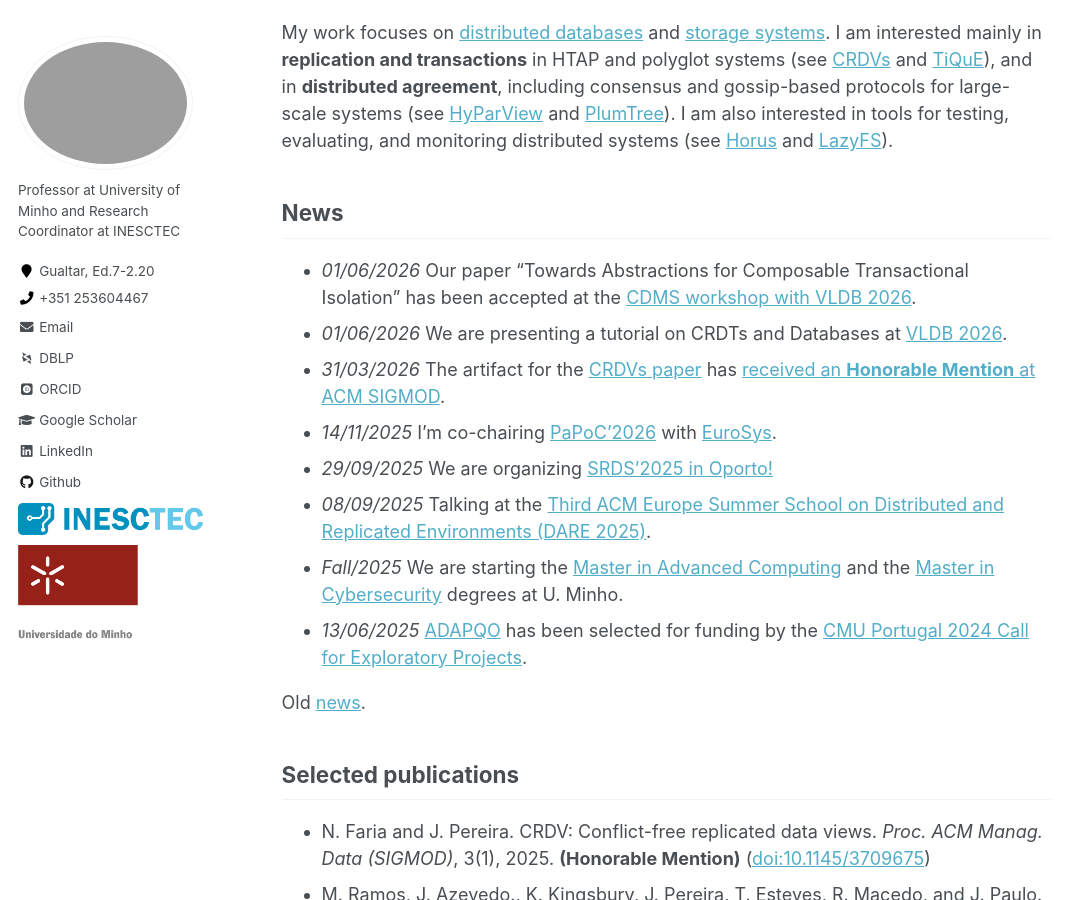
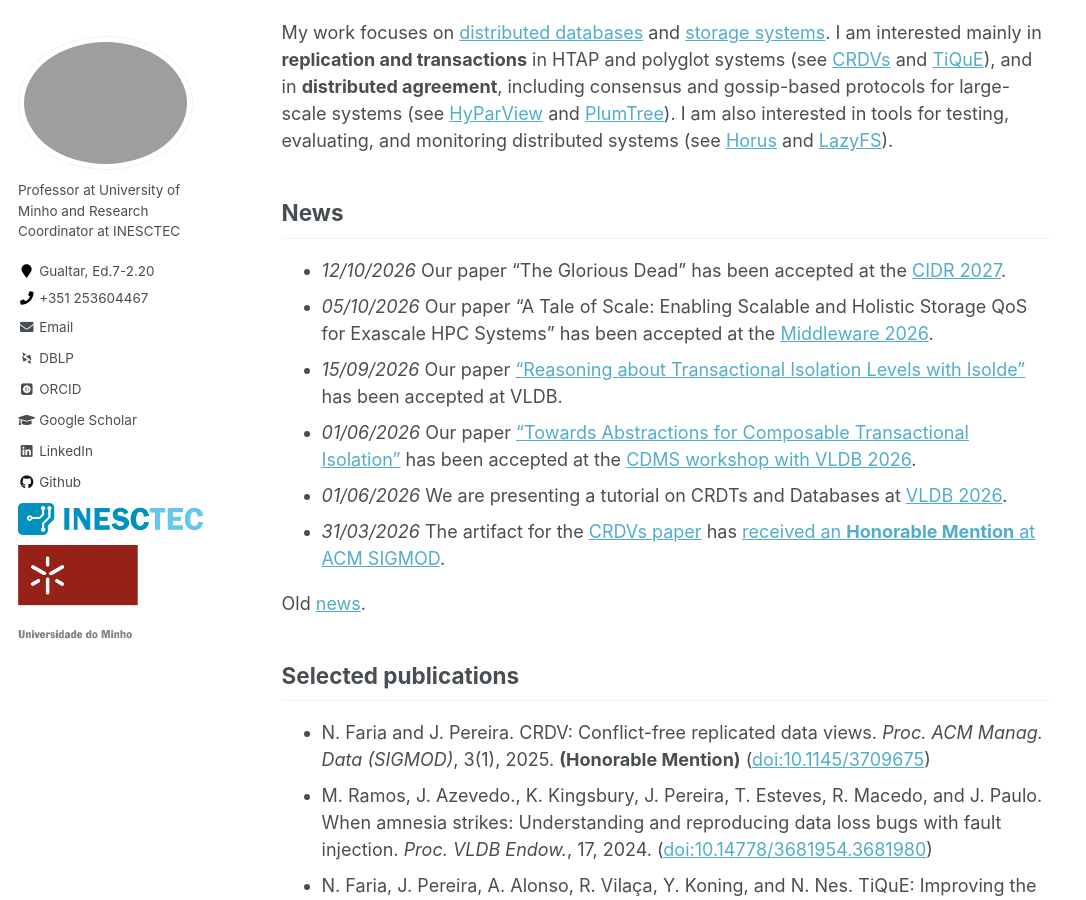
Before and after one commit to jopereira/jopereira.github.io, a Jekyll site: the page built from _pages/about.md, in a window 1280 px wide and 900 px high, scrolled down 203 px. Shown: the whole window, without its empty margins (0-1086 px from the left). Built offline with Jekyll 4.4.1, drawn with Linux system fonts in a browser that asks for light colours; some web fonts are replaced.

Commit message:
new papers

```diff
--- a/_pages/about.md
+++ b/_pages/about.md
@@ -14,14 +14,12 @@ My work focuses on [distributed databases](https://dbr-haslab.github.io/) and [s
 
 ## News
 
-- *01/06/2026* Our paper "Towards Abstractions for Composable Transactional Isolation" has been accepted at the [CDMS workshop with VLDB 2026](https://cdmsworkshop.github.io/2026/acceptedpapers.html).
+- *12/10/2026* Our paper "The Glorious Dead" has been accepted at the [CIDR 2027](https://www.cidrdb.org/cidr2027/papers.html).
+- *05/10/2026* Our paper "A Tale of Scale: Enabling Scalable and Holistic Storage QoS for Exascale HPC Systems" has been accepted at the [Middleware 2026](https://middleware-conf.github.io/2026/program/accepted-paper-list/).
+- *15/09/2026* Our paper ["Reasoning about Transactional Isolation Levels with Isolde"](https://doi.org/10.14778/3849398.3849399) has been accepted at VLDB.
+- *01/06/2026* Our paper ["Towards Abstractions for Composable Transactional Isolation"](https://vldb.org/2026/Workshops/VLDB-Workshops-2026/CDMS/CDMS26_7.pdf) has been accepted at the [CDMS workshop with VLDB 2026](https://cdmsworkshop.github.io/2026/acceptedpapers.html).
 - *01/06/2026* We are presenting a tutorial on CRDTs and Databases at [VLDB 2026](https://vldb.org/2026/).
 - *31/03/2026* The artifact for the [CRDVs paper](http://dx.doi.org/10.1145/3709675) has [received an **Honorable Mention** at ACM SIGMOD](https://sigmod.org/sigmod-awards/sigmod-best-artifact-award/).
-- *14/11/2025* I'm co-chairing [PaPoC'2026](https://papoc-workshop.github.io/2026/) with [EuroSys](https://2026.eurosys.org/).
-- *29/09/2025* We are organizing [SRDS'2025 in Oporto!](https://srds-conference.org/)
-- *08/09/2025* Talking at the [Third ACM Europe Summer School on Distributed and Replicated Environments (DARE 2025)](https://dare-lisbon.github.io/).
-- *Fall/2025* We are starting the [Master in Advanced Computing](https://mca.di.uminho.pt/) and the [Master in Cybersecurity](https://mcs.di.uminho.pt/) degrees at U. Minho.
-- *13/06/2025* [ADAPQO](https://dbr-haslab.github.io/adapqo/) has been selected for funding by the [CMU Portugal 2024 Call for Exploratory Projects](https://cmuportugal.org/media/eight-new-exploratory-projects-selected-under-the-cmu-portugal-2024-call/).
 
 Old [news](/news/).
 
```
Also changed, not shown: _pages/news.md (+5 -0 lines), _pages/publications.html (+9 -0 lines).
